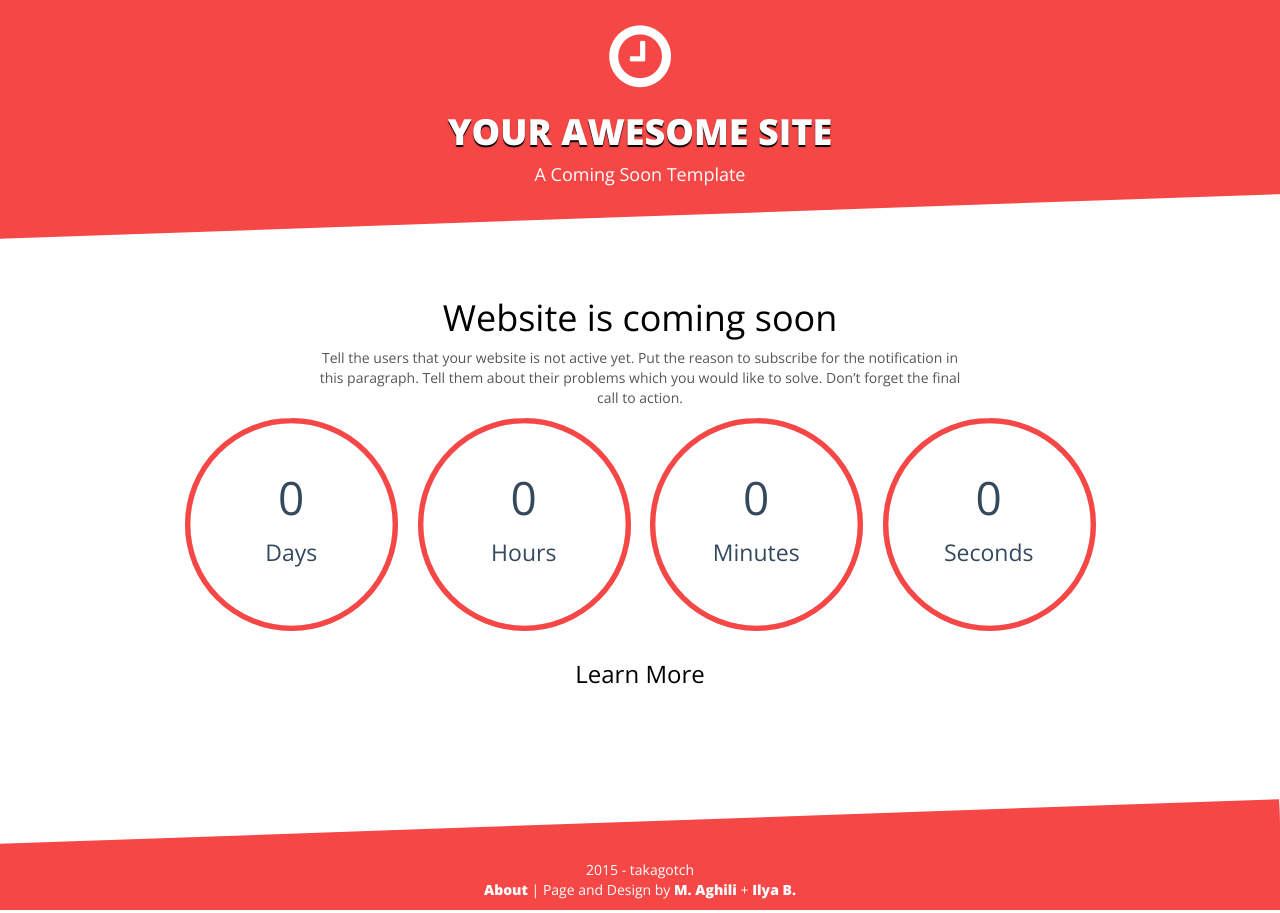
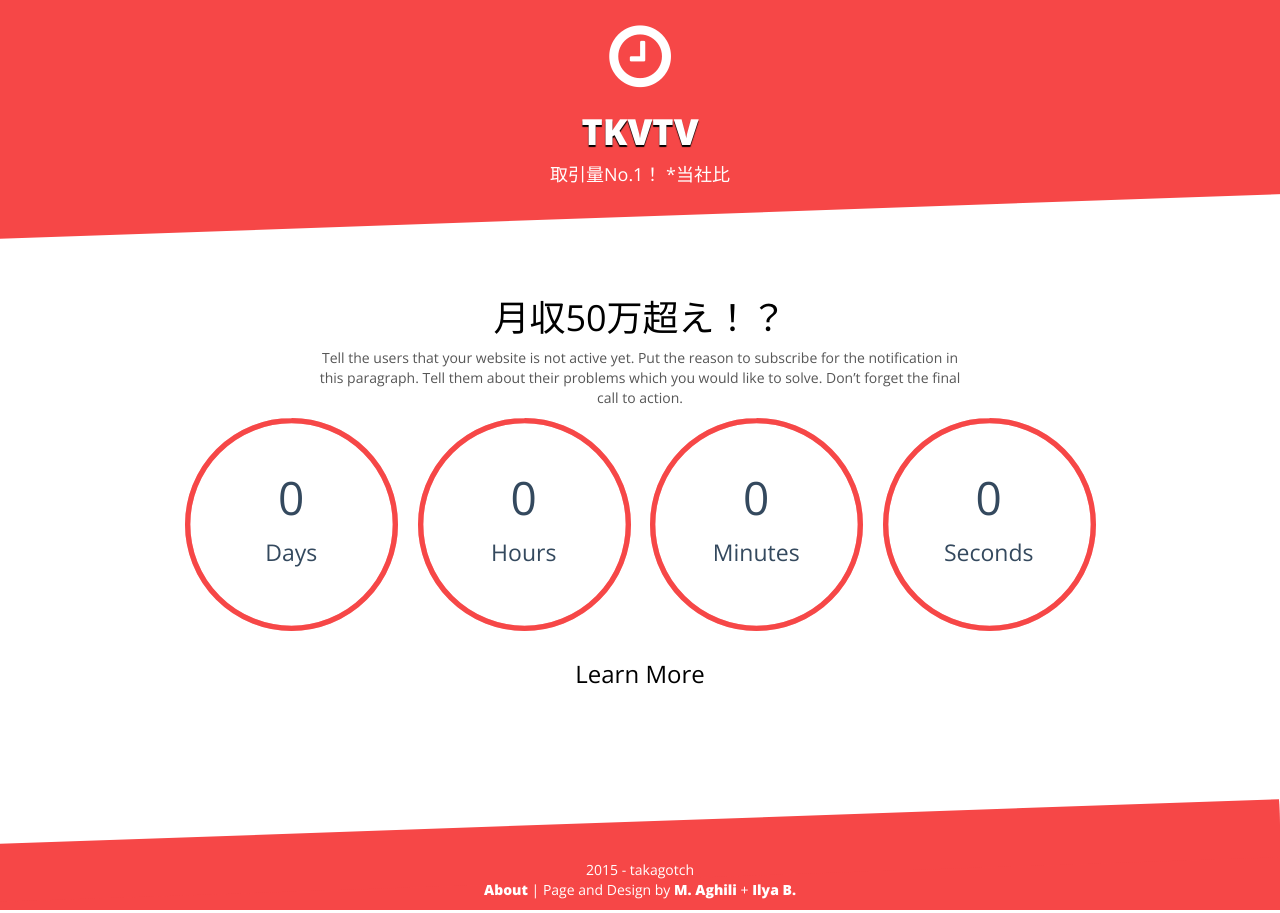
Before and after one commit to takagotch/o233, a Jekyll site: the page built from index.md, in a window 1280 px wide. Built offline with Jekyll 4.4.1, drawn with Linux system fonts in a browser that asks for light colours; nearby versions of some CDN libraries.

Commit message:
Update index.md

```diff
--- a/index.md
+++ b/index.md
@@ -1,8 +1,8 @@
 ---
 layout: home
 permalink: /
-title: "Your Awesome Site"
-excerpt: "A Coming Soon Template"
+title: "TKVTV"
+excerpt: "取引量No.1！ *当社比"
 ---
-# Website is coming soon
+# 月収50万超え！？
 Tell the users that your website is not active yet. Put the reason to subscribe for the notification in this paragraph. Tell them about their problems which you would like to solve. Don’t forget the final call to action.
```
